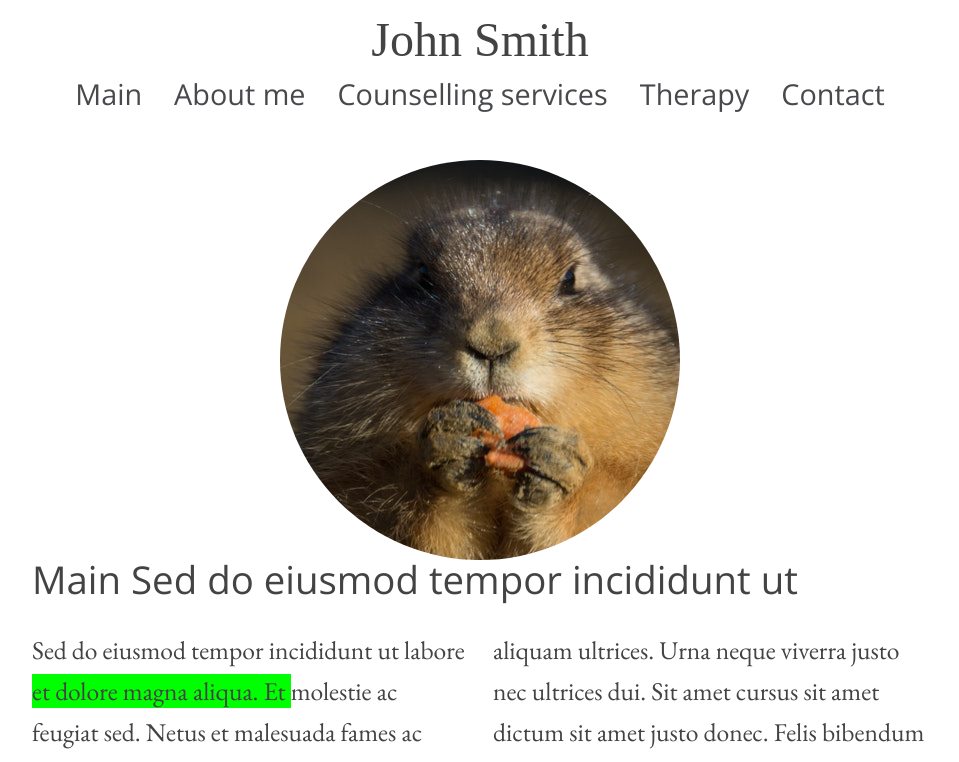
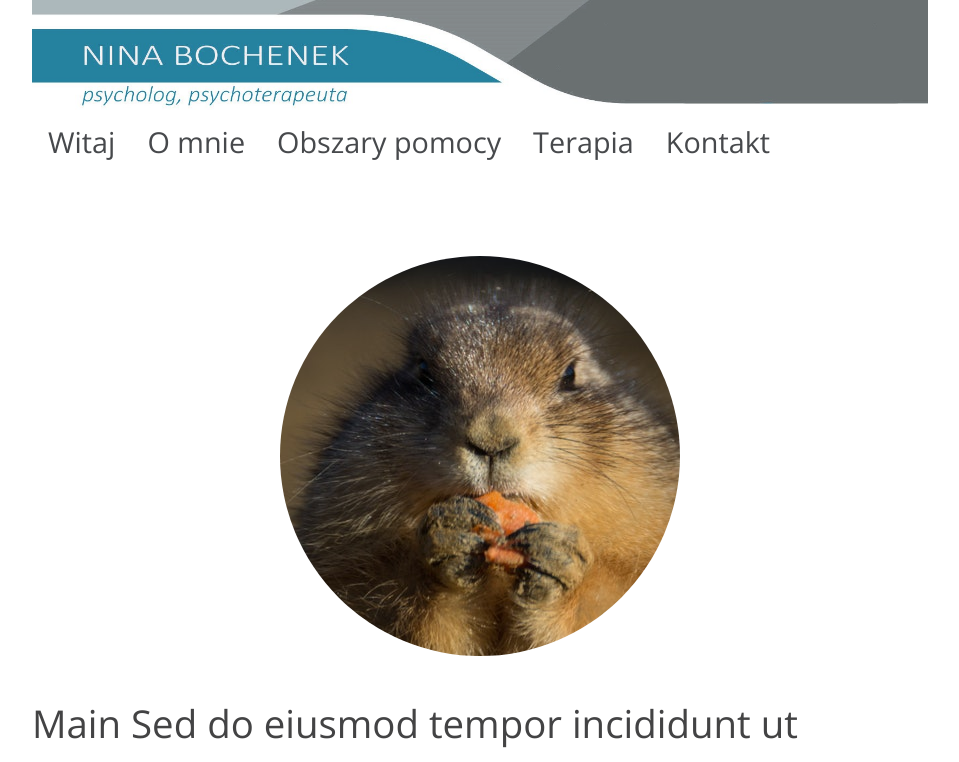
Before and after one commit to thanaj/counselling, a website with bundled scripts: page index.html in a window 1280 px wide. Shown: the top 762 px of the page, without its empty margins (160-1119 px from the left). Built offline with nearby package versions, Linux system fonts and the light colour scheme.

Commit message:
changed logo

```diff
--- a/index.html
+++ b/index.html
@@ -11,23 +11,31 @@
   </head>
   <body>
   <header>
-    <h1>John Smith</h1>
+      <figure class="name-logo">
+        <img src="images/logo-header-4.jpg" alt="">
+      </figure>
+    <!--
+    <div class="alternative">
+      <div class="alternative-name">Nina Bochenek</div>
+      <div class="alternative-occup">psycholog, psychoterapeuta</div>
+    </div>
+  -->
     <nav data-target="nav">
       <ul data-target="menu-list">
         <li data-target="menu-item">
-          <a href="#main">Main</a>
+          <a href="#main">Witaj</a>
         </li>
         <li data-target="menu-item">
-          <a href="#about">About me</a>
+          <a href="#about">O mnie</a>
         </li>
         <li data-target="menu-item">
-          <a href="#services">Counselling services</a>
+          <a href="#services">Obszary pomocy</a>
         </li>
         <li data-target="menu-item">
-          <a href="#therapy">Therapy</a>
+          <a href="#therapy">Terapia</a>
         </li>
         <li data-target="menu-item">
-          <a href="#contact">Contact</a>
+          <a href="#contact">Kontakt</a>
         </li>
       </ul>
       <!--
@@ -43,7 +51,7 @@
   </header>
 
   <article class="main border" data-target="main" id="main">
-    <figure>
+    <figure class="personal-img">
       <img src="images/praireDog_4_small.jpg" alt="" class="img-circle">
     </figure>
 
--- a/styles/main.css
+++ b/styles/main.css
@@ -23,7 +23,7 @@ body {
 nav {
   display: flex;
   font-family: 'Open Sans', sans-serif;
-  left:-27rem;
+  left:-23rem;
   position:fixed;
   top:0;
   transition: left 0.3s ease-in-out;
@@ -39,6 +39,14 @@ nav {
 
 .open-nav {
   left:0;
+}
+.name-logo {
+
+  width:100%;
+  margin: 0 15%;
+}
+.name-logo img{
+  width: 70%;
 }
 li + li {
   border-top: 1px solid rgb(147, 150, 155);
@@ -110,7 +118,7 @@ footer svg {
   left:-6rem;
   z-index:-10;
 }
-figure{
+.personal-img{
     width:25rem;
     height:25rem;
     border-radius:50%;
@@ -134,6 +142,41 @@ iframe{
   padding: 2rem 0;
   text-align: center;
 }
+
+.alternative {
+  border-bottom: 0.1rem solid #3F7F96;
+  color:white;
+  font-family:'Open Sans', sans-serif;
+  font-size:3rem;
+  margin:0 15%;
+  padding-bottom: 2rem;
+ }
+ .alternative-name {
+   background: linear-gradient(to right, #3F7F96, #959793);
+   /*
+   border-radius:0 10rem 0 0 ;
+   */
+   text-transform: uppercase;
+   padding: 1rem 2rem;
+   /*
+   -webkit-clip-path: polygon(74% 13%, 83% 30%, 90% 50%, 96% 76%, 100% 100%, 57% 100%, 0 100%, 0 0, 63% 0);
+   clip-path: polygon(74% 13%, 83% 30%, 90% 50%, 96% 76%, 100% 100%, 57% 100%, 0 100%, 0 0, 63% 0);
+-webkit-clip-path: inset(0 0 0 0  round 0 70% 0 0);
+  */
+  /*
+  -webkit-clip-path: polygon(68% 0, 87% 34%, 100% 100%, 0 100%, 0 0);
+
+  clip-path: inset(0 0 0 0 round 0 75% 0 0);
+*/
+
+ }
+ .alternative-occup {
+   background: white;
+   color: #3F7F96;
+   font-style: italic;
+   font-size: 2.4rem;
+   font-weight:100;
+ }
 @media only screen and (min-width: 768px) and (max-width:1024px) {
   body{
 
@@ -171,17 +214,22 @@ iframe{
   }
   ul {
     display: flex;
-    justify-content: center;
+    justify-content: flex-start;
+    margin-left: 15%;
   }
   li + li {
     border: none;
   }
   .main{
-    padding-top: 10rem;
+    padding-top: 16rem;
+
+  }
+  .personal-img {
+    margin-bottom: 3rem;
   }
   article{
-    padding-bottom: 6.6rem;
-    padding-top: 9rem;
+
+    padding-top: 15rem;
   }
   .border{
     border-bottom: 1px solid rgb(147, 150, 155);
@@ -206,5 +254,7 @@ iframe{
   .contact-detail a, .contact-detail p{
     text-align: left;
   }
-
+  .name-logo img{
+    max-width: 100%;
+  }
 }
```
Also changed, not shown: images/logo-header-2.jpg (added), images/logo-header-3.jpg (added), images/logo-header-4.jpg (added), images/logo-header.jpg (added), images/name-logo.jpg (added), images/name-logo.svg (added), images/puzzle-logo-2.jpg (added), images/puzzle-logo.jpg (added).
